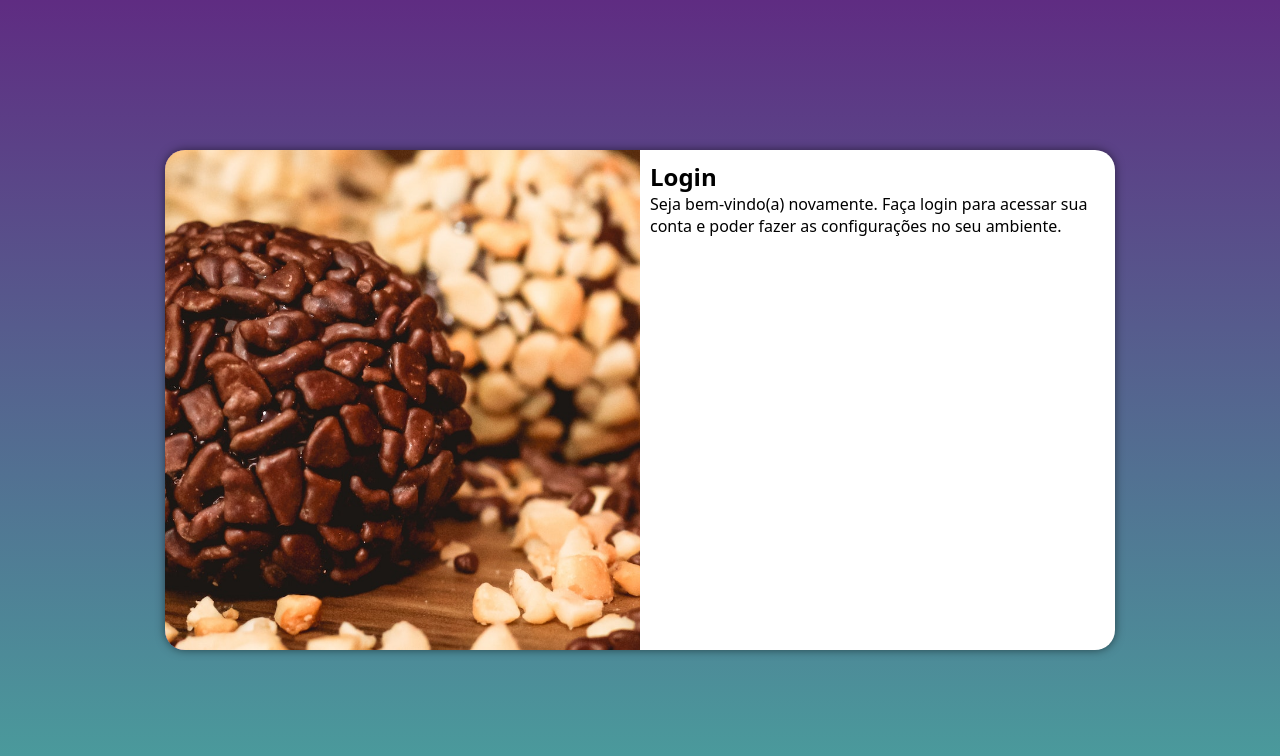
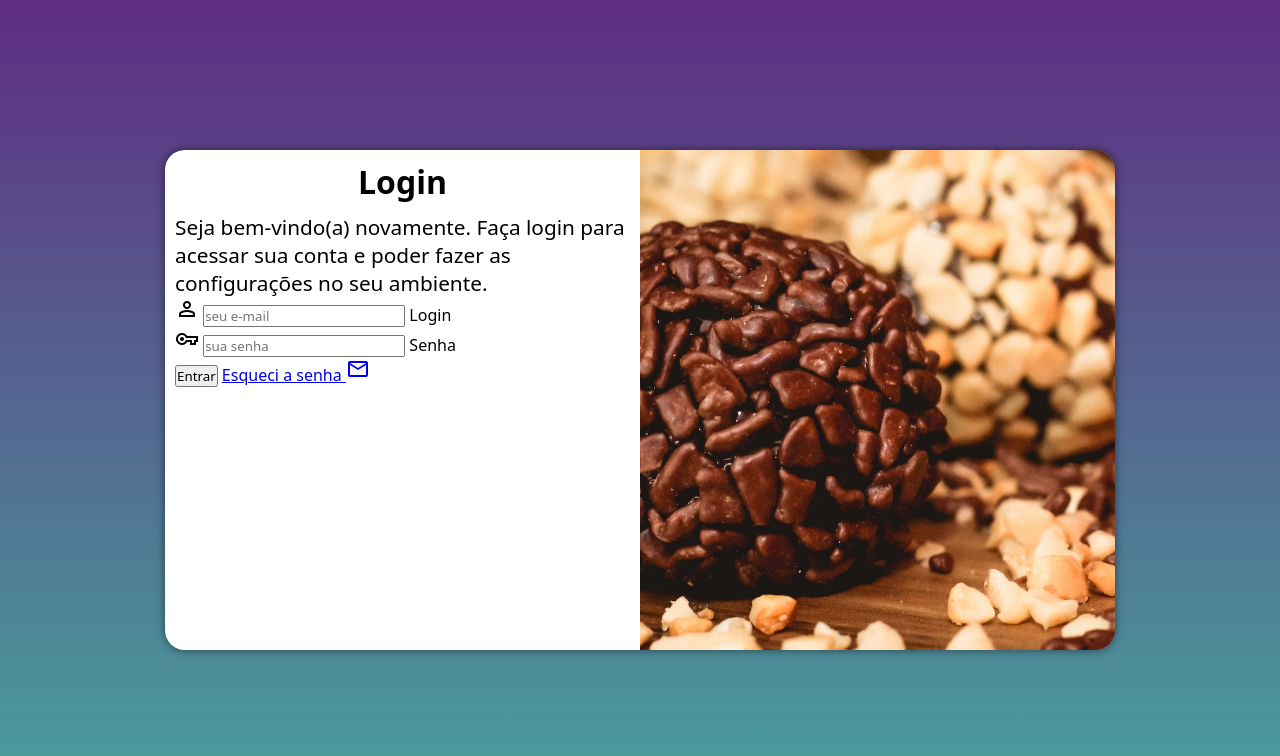
Before and after one commit to matheusbiesdorf/projeto-login, a plain HTML site: page index.html in a window 1280 px wide. Drawn offline with nearby package versions, Linux system fonts and the light colour scheme.

Commit message:
Adição de formulário

```diff
--- a/estilos/mediaquery.css
+++ b/estilos/mediaquery.css
@@ -9,6 +9,7 @@
     body{
         background-image: linear-gradient(to top, var(--verde), var(--lilas));
     }
+
     section#login{
         width: 80vw;
     }
@@ -23,23 +24,39 @@
         float: right;
         width: 70%;
     }
+
+    section#login > div#formulario >p{
+        font-size: 1.2em;
+    }
+
+
 }
 
 @media screen and (min-width: 993px){
     body{
         background-image: linear-gradient(to top, var(--verde), var(--lilas));
     }
+
     section#login{
         width: 950px;
     }
 
     section#login > div#imagem{
-        float: left;
+        float: right;
         width: 50%;
         height: 100%;
     }
+
     section#login > div#formulario{
-        float: right;
+        float: left;
         width: 50%;
     }
+
+    section#login > div#formulario >h1{
+        font-size: 2em;
+    }
+
+    section#login > div#formulario >p{
+        font-size: 1.3em;
+    }
 }
--- a/estilos/style.css
+++ b/estilos/style.css
@@ -28,7 +28,7 @@ main{
 
 section#login{
     background-color: white;
-    width: 250px;
+    width: 256px;
     height: 500px;
     border-radius: 20px;
     overflow: hidden; /* Tudo que estiver fora da borda some */
@@ -57,3 +57,12 @@ section#login > div#formulario{
     padding: 10px;
     display: block;
 }
+
+section#login > div#formulario >h1{
+    text-align: center;
+    margin-bottom: 10px;
+}
+
+section#login > div#formulario >p{
+    font-size: 0.8em;
+}
--- a/index.html
+++ b/index.html
@@ -6,6 +6,7 @@
     <title>Login</title>
     <link rel="stylesheet" href="estilos/style.css">
     <link rel="stylesheet" href="estilos/mediaquery.css">
+    <link href="https://fonts.googleapis.com/css2?family=Material+Symbols+Outlined" rel="stylesheet" />
 </head>
 <body>
 
@@ -23,11 +24,29 @@
 
 
             <div id="formulario">
+
                 <h1>Login</h1>
                 <p>Seja bem-vindo(a) novamente. Faça login para acessar sua conta e poder fazer as configurações no seu ambiente.</p>
-                <form action="login.php" method="post">
+
+                <form action="login.php" method="post" autocomplete="on">
+
+                    <div class="campo">
+                        <i class="material-symbols-outlined">person</i>
+                        <input type="email" name="login" id="ilogin" placeholder="seu e-mail" autocomplete="email" required maxlength="40">
+                        <label for="ilogin">Login</label>
+                    </div>
+
+                    <div class="campo">
+                        <i class="material-symbols-outlined">vpn_key</i>
+                        <input type="password" name="Senha" id="isenha" placeholder="sua senha" autocomplete="current-password" required minlength="8" maxlength="20">
+                        <label for="isenha">Senha</label>
+                    </div>
+
+                    <input type="submit" value="Entrar">
+                    <a href="esqueci.html">Esqueci a senha <i class="material-symbols-outlined">mail</i></a>
 
                 </form>
+
             </div>
 
 
```
